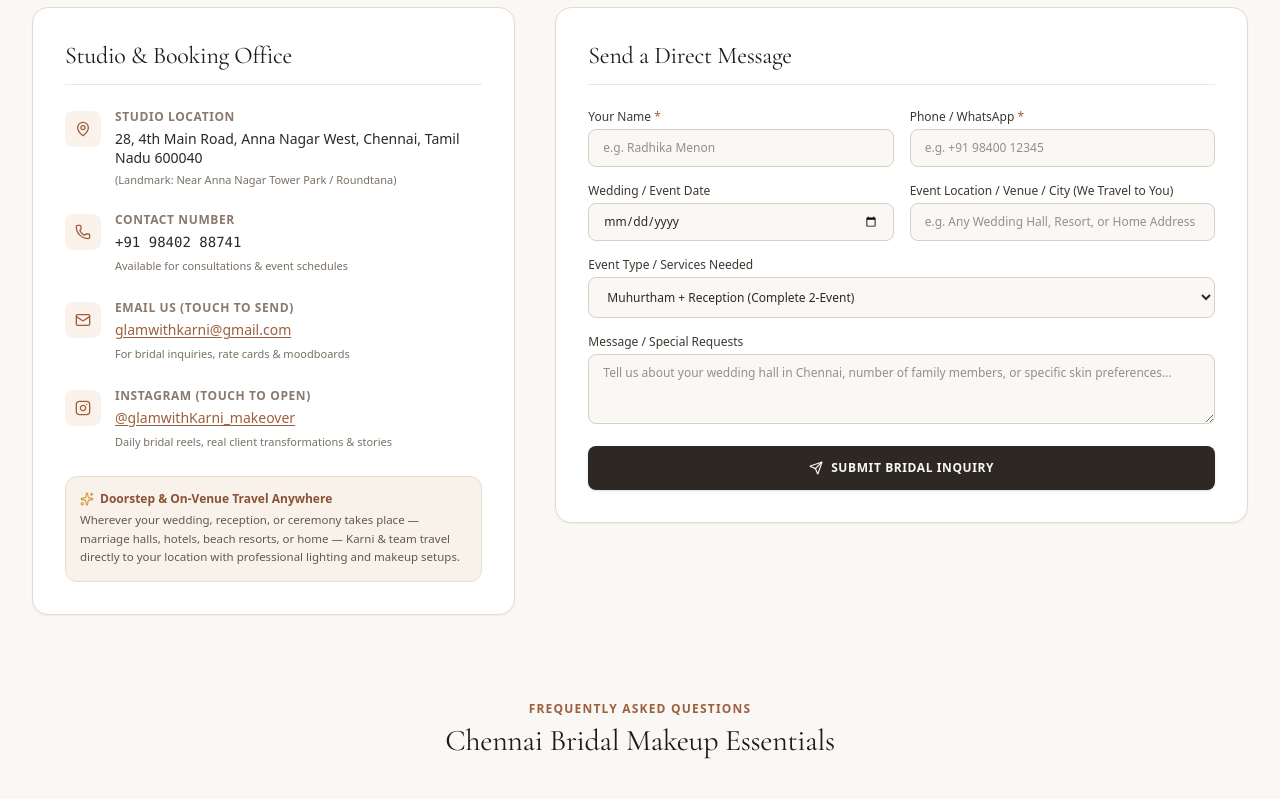
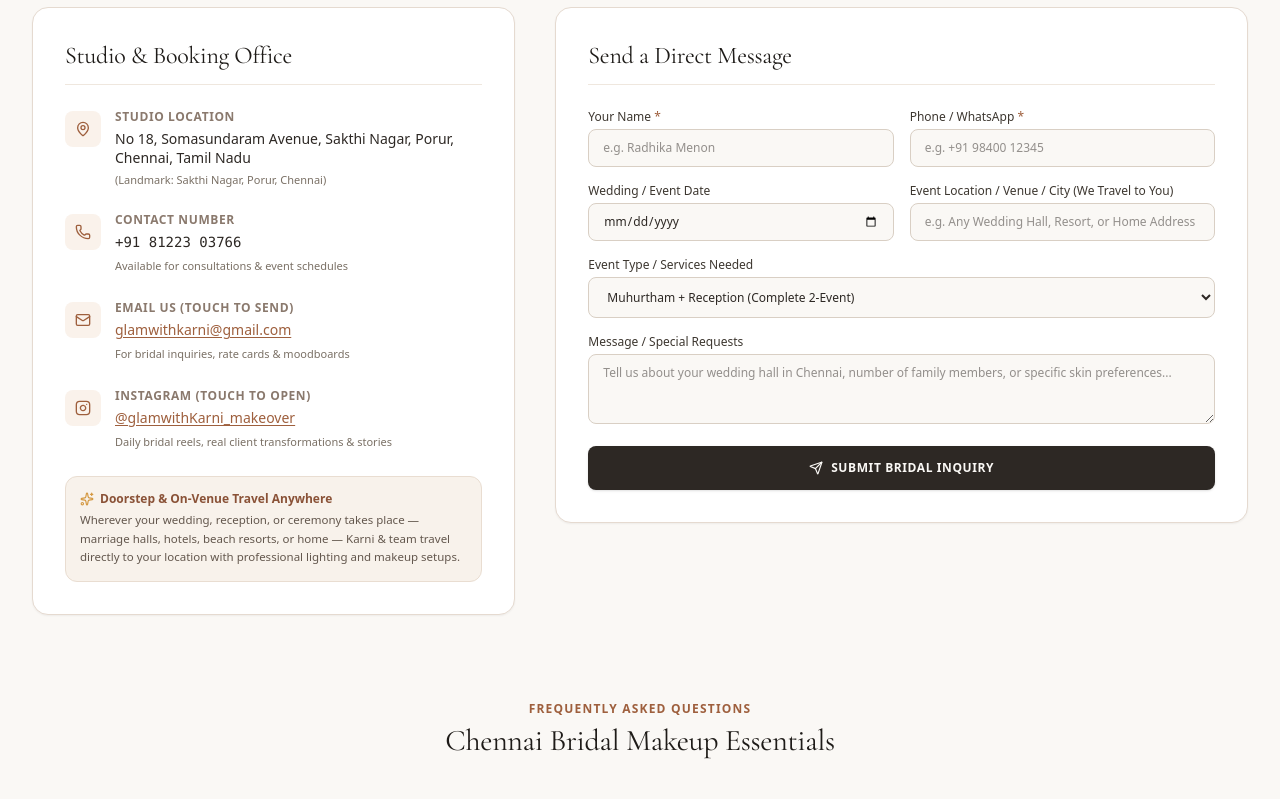
Before and after one commit to lokesh200314/glamwithkarni, a React (Vite) app: page / in a window 1280 px wide. Shown: the part 10540-11339 px from the top of the page. Built offline with nearby package versions, Linux system fonts and the light colour scheme.

Commit message:
fix: update studio address to Porur, phone/WhatsApp to 8122303766, and emphasize doorstep travel anywhere

```diff
--- a/src/components/ContactSection.jsx
+++ b/src/components/ContactSection.jsx
@@ -64,7 +64,7 @@ export const ContactSection = () => {
                     {ARTIST_INFO.studioAddress}
                   </p>
                   <span className="text-[11px] text-[#7A7065] mt-1 block">
-                    (Landmark: Near Anna Nagar Tower Park / Roundtana)
+                    (Landmark: Sakthi Nagar, Porur, Chennai)
                   </span>
                 </div>
               </div>
--- a/src/components/WhatsAppFloatingWidget.jsx
+++ b/src/components/WhatsAppFloatingWidget.jsx
@@ -7,9 +7,9 @@ export const WhatsAppFloatingWidget = () => {
   const [customMsg, setCustomMsg] = useState('');
 
   const quickPrompts = [
-    { label: "Check wedding / event date availability", text: "Hi Karni! I'd like to check your availability for my wedding date in Chennai for makeover & draping." },
+    { label: "Check wedding / event date availability", text: "Hi Karni! I'd like to check your availability for my wedding date for makeover & draping." },
     { label: "Men / Groom styling & hairdo packages", text: "Hi Karni! Could you share groom styling, hairdo and grooming packages for our wedding?" },
-    { label: "Saree Draping & Madisar 9-yards inquiry", text: "Hi Karni! Do you support box pleat silk saree & 9-yards Madisar draping in Chennai?" },
+    { label: "Saree Draping & Madisar 9-yards inquiry", text: "Hi Karni! Do you support box pleat silk saree & 9-yards Madisar draping at venue/home?" },
     { label: "Hairdo & Floral Braid (Poola Jada) booking", text: "Hi Karni! I would like to book bridal hairdo & traditional floral braid styling." }
   ];
 
@@ -65,7 +65,7 @@ export const WhatsAppFloatingWidget = () => {
             {/* Incoming Bubble */}
             <div className="bg-white rounded-xl p-3 shadow-xs max-w-[85%] text-[#2D2824] space-y-1.5 rounded-tl-none">
               <p className="leading-relaxed">
-                Vanakkam! 🙏 Looking for bridal, groom makeover, draping or hairdo in Chennai?
+                Vanakkam! 🙏 Looking for bridal, groom makeover, draping or hairdo? We travel anywhere for doorstep & destination weddings!
               </p>
               <p className="text-[#554E46] leading-relaxed">
                 I'm Karni (glamwithKarni_makeover). Select a quick topic or message me directly on WhatsApp!
--- a/src/data/mockData.js
+++ b/src/data/mockData.js
@@ -10,16 +10,16 @@ export const ARTIST_INFO = {
   makeoversCount: 850,
   googleRating: 4.9,
   reviewsCount: 310,
-  phone: "+91 98402 88741",
-  whatsappNumber: "919840288741",
+  phone: "+91 81223 03766",
+  whatsappNumber: "918122303766",
   email: "glamwithkarni@gmail.com",
   instagramHandle: "@glamwithKarni_makeover",
-  studioAddress: "28, 4th Main Road, Anna Nagar West, Chennai, Tamil Nadu 600040",
+  studioAddress: "No 18, Somasundaram Avenue, Sakthi Nagar, Porur, Chennai, Tamil Nadu",
   workingHours: "Monday - Sunday: 5:00 AM - 9:30 PM (IST)",
   serviceAreas: [
-    "Doorstep & Venue Travel Anywhere",
-    "Tamil Nadu & South India",
-    "Destination Weddings & Outstations"
+    "Doorstep & Venue Travel Anywhere (Home, Mandapam & Resorts)",
+    "Chennai, All Over Tamil Nadu & South India",
+    "Destination Weddings & Outstations Worldwide"
   ]
 };
 
```
